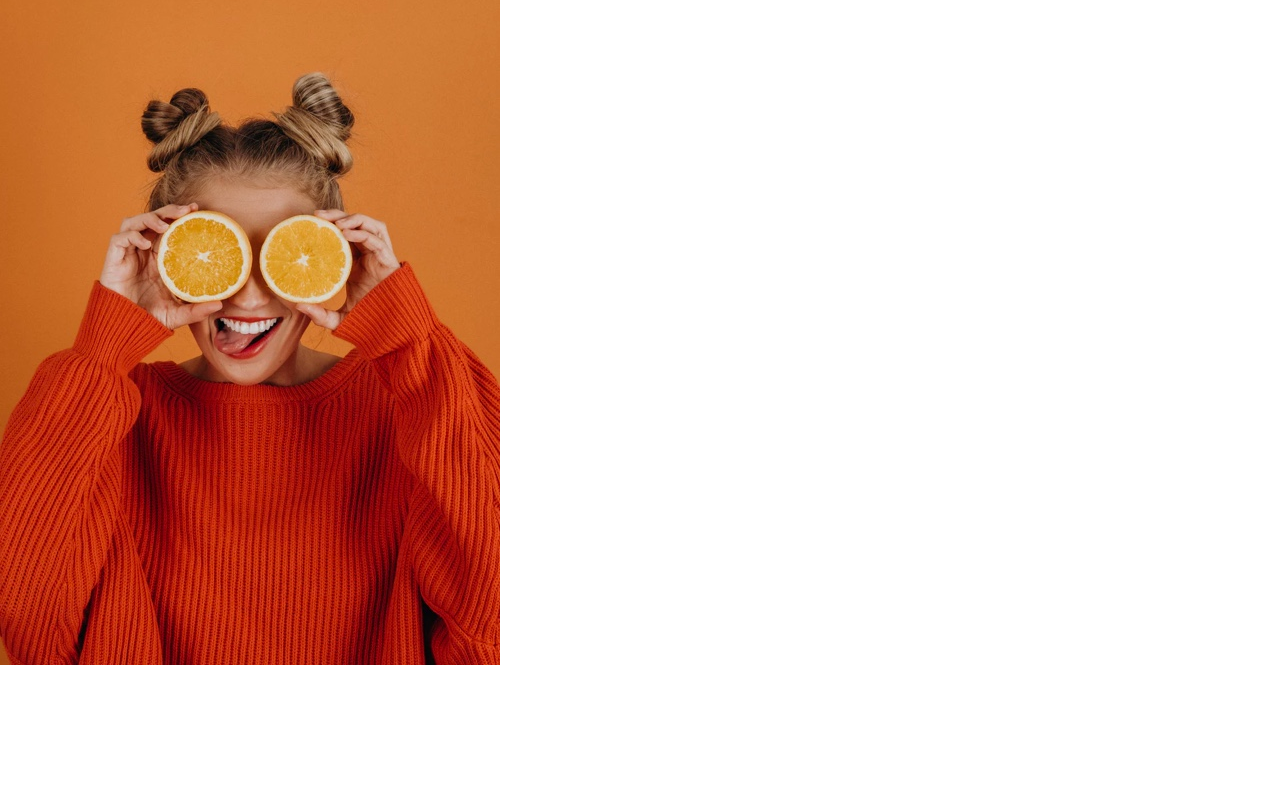
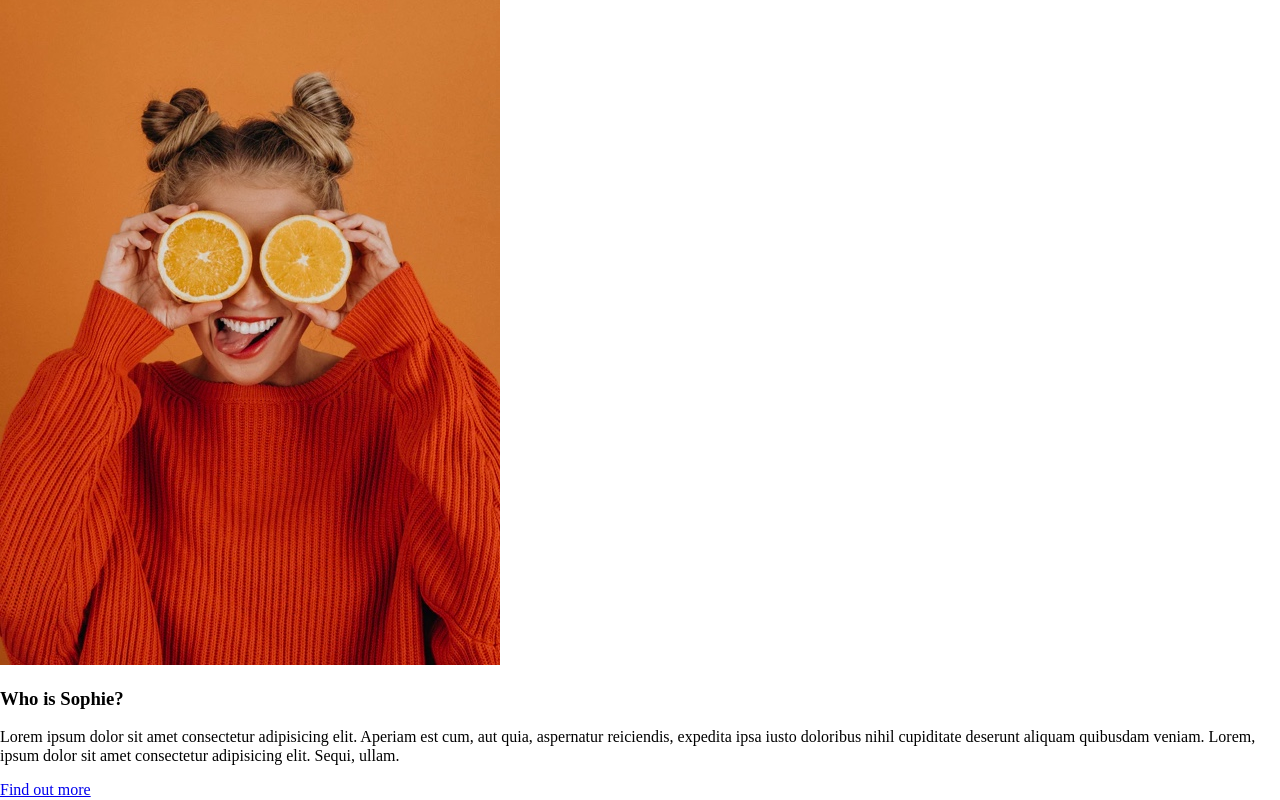
Before and after one commit to michedmnt/michelleDumontProjectOne, a plain HTML site: page index.html in a window 1280 px wide. Shown: the part 415-1215 px from the top of the page. Before the commit the page ends 1084 px from the top, so only its background shows below. Drawn offline with Linux system fonts and the light colour scheme.

Commit message:
Added first section to markup.

```diff
--- a/index.html
+++ b/index.html
@@ -25,9 +25,20 @@
                 <h2>Sophie</h2>
                 <div class="headImg">
                     <img src="./assets/home-image-1.jpg" alt="A playful profile picture of Sophie holding two halves of an orange up as eyes">
-                </div>
-            </div>
+                </div><!-- END of .headImg-->
+            </div><!-- END of .head-->
         </div> <!-- END of .wrapper-->
     </header>
+
+    <main>
+        <section class="whoIsSophie">
+            <div class="wrapper">
+                <h3>Who is Sophie?</h3>
+                <p>Lorem ipsum dolor sit amet consectetur adipisicing elit. Aperiam est cum, aut quia, aspernatur reiciendis, expedita ipsa iusto doloribus nihil cupiditate deserunt aliquam quibusdam veniam. Lorem, ipsum dolor sit amet consectetur adipisicing elit. Sequi, ullam.</p>
+                <a href="#" class="primaryButton">Find out more</a>
+            </div>
+        </section>
+
+    </main>
 </body>
 </html>
```
